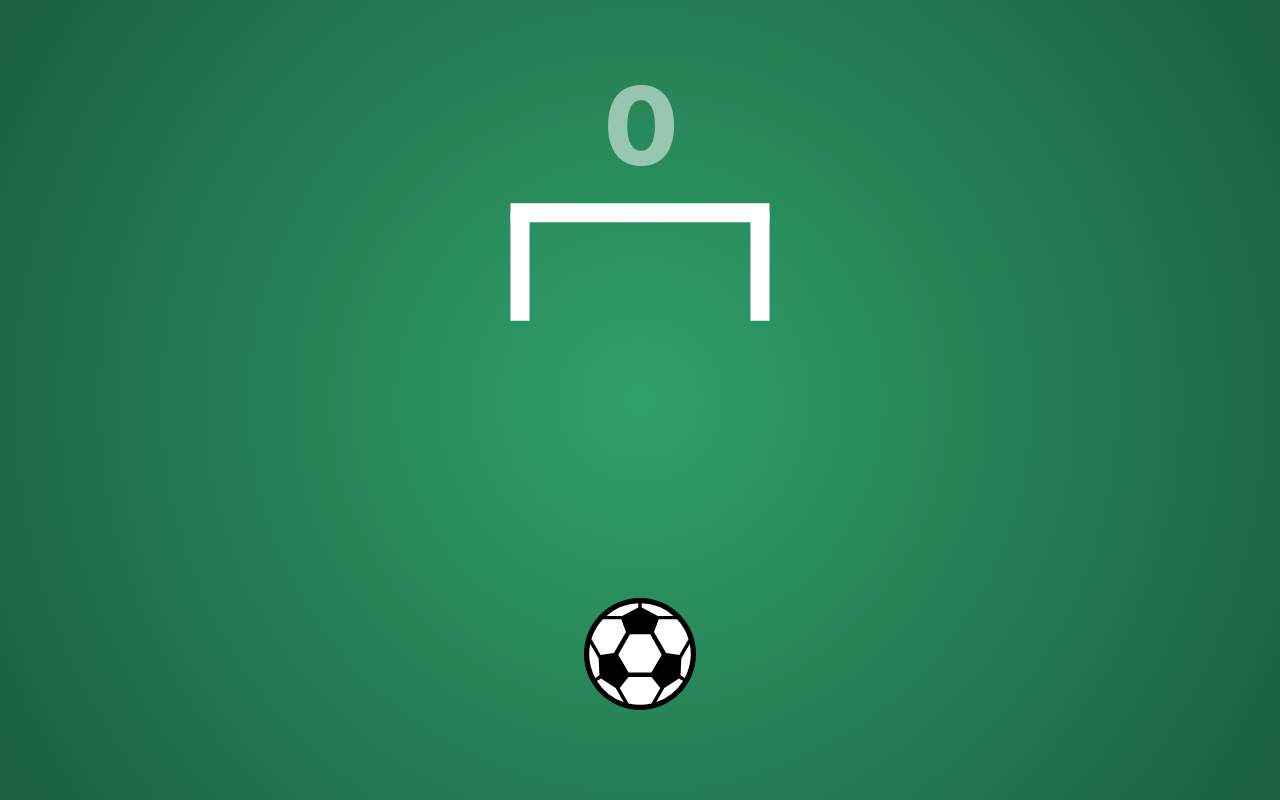
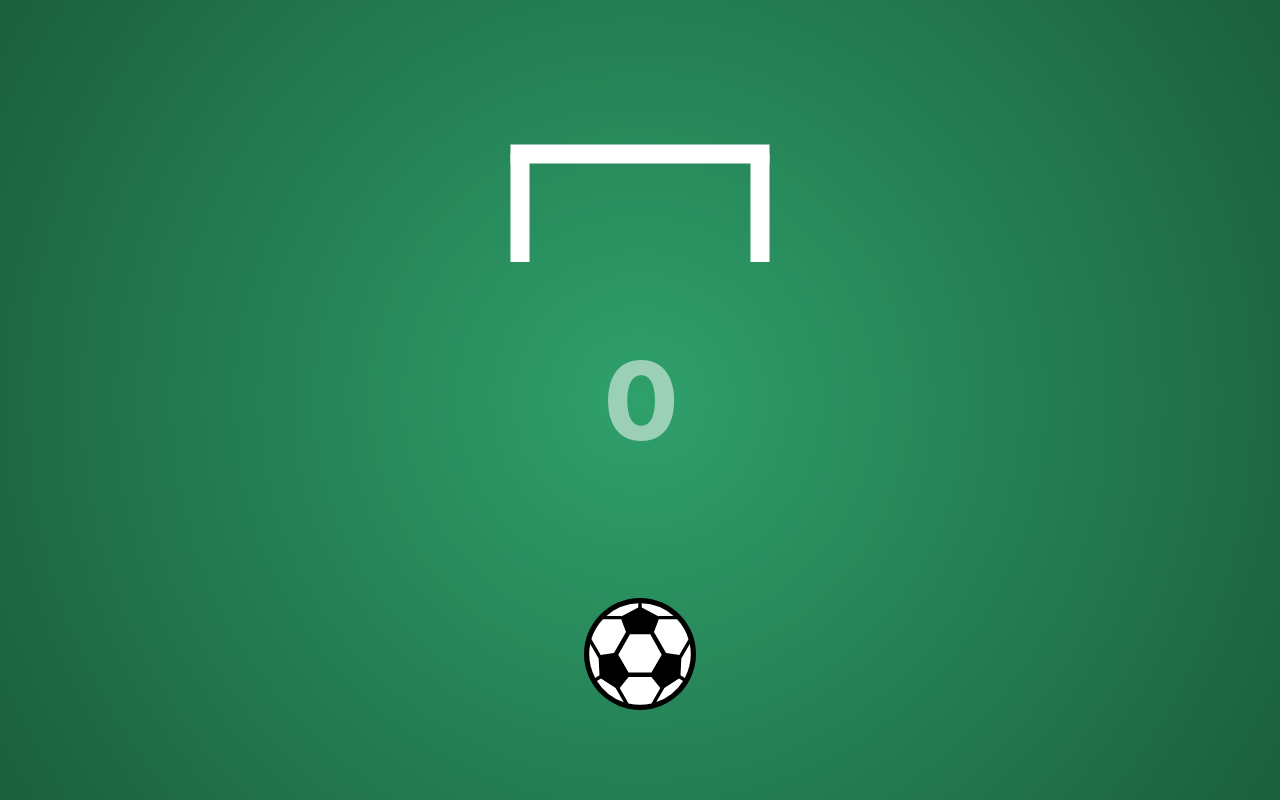
Before and after one commit to inticoy/mini-shootout, a website built with Vite: page index.html in a window 1280 px wide. Built offline with nearby package versions, Linux system fonts and the light colour scheme.

Commit message:
feat: ui change
* swap location of goal and score

```diff
--- a/src/game.ts
+++ b/src/game.ts
@@ -206,7 +206,12 @@ export class MiniShootout {
     }
 
     Matter.Body.setVelocity(this.ball, { x: vx, y: vy });
-    Matter.Body.setAngularVelocity(this.ball, 0);
+
+    const speed = Math.hypot(vx, vy);
+    const normalizedSpeed = Math.min(speed / maxSpeed, 1);
+    const spin =
+      ((vx / maxSpeed) * 0.9 + (Math.min(vy, 0) / maxSpeed) * 0.25) * normalizedSpeed;
+    Matter.Body.setAngularVelocity(this.ball, Math.max(Math.min(spin, 1), -1));
     if (vy < -4) {
       this.hadUpwardMotion = true;
     }
@@ -311,9 +316,9 @@ export class MiniShootout {
     const range = Math.max(bottomY - topY, 1);
     const normalized = Math.min(Math.max((clampedY - topY) / range, 0), 1);
 
-    const minScale = 0.78;
+    const minScale = 0.6;
     const maxScale = 1;
-    const eased = Math.pow(normalized, 0.65);
+    const eased = Math.pow(normalized, 0.8);
     const scale = minScale + (maxScale - minScale) * eased;
     const targetRadius = this.baseBallRadius * scale;
 
@@ -332,8 +337,8 @@ export class MiniShootout {
   }
 
   private createGoal() {
-    const goalY = this.viewportHeight / 3;
-    const width = Math.max(180, Math.min(240, this.viewportWidth * 0.55));
+    const goalY = Math.max(120, this.viewportHeight * 0.26);
+    const width = Math.max(180, Math.min(240, this.viewportWidth * 0.35));
     const height = 108;
     const thickness = Math.max(18, Math.floor(width * 0.08));
     const goalX = this.viewportWidth / 2;
@@ -414,4 +419,5 @@ export class MiniShootout {
     Matter.Runner.stop(this.runner);
     Matter.Engine.clear(this.engine);
   }
+
 }
--- a/src/style.css
+++ b/src/style.css
@@ -28,9 +28,9 @@ body {
 
 #ui {
   position: absolute;
-  top: 60px;
+  top: 50%;
   left: 50%;
-  transform: translateX(-50%);
+  transform: translate(-50%, -50%);
   pointer-events: none;
   text-align: center;
 }
```
